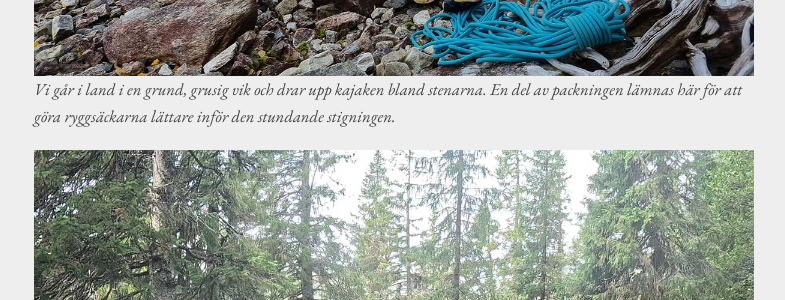
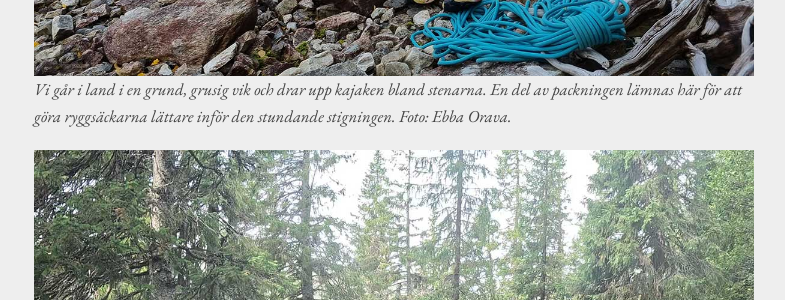
Before and after one commit to fjallklatterprojektet/fjallklatterprojektet.github.io, a Jekyll site: the page built from _posts/2025-09-08-himmelsraften.md, in a window 1280 px wide and 900 px high, scrolled down 3433 px. Shown: the part 182-482 px from the top of the window, without its empty margins (246-1031 px from the left). Built offline with Jekyll 4.4.1, drawn with Linux system fonts in a browser that asks for light colours; some of the changed text lies outside the part shown.

Commit message:
Add photo credits

```diff
--- a/_includes/image.html
+++ b/_includes/image.html
@@ -2,5 +2,10 @@
   <a href="{{ include.url }}">
     <img src="{{ include.url }}" alt="{{ include.caption }}">
   </a>
-  <figcaption>{{ include.caption }}</figcaption>
+  <figcaption>
+    {{ include.caption }}
+    {% if include.photo_credit %}
+      Foto: {{ include.photo_credit }}.
+    {% endif %}
+  </figcaption>
 </figure>
--- a/_posts/2025-09-08-himmelsraften.md
+++ b/_posts/2025-09-08-himmelsraften.md
@@ -25,7 +25,7 @@ Efter en stund korsar vi sjön och börja spana efter lämpliga landstigningspla
 
 Lite efter elva styr vi in i en rund, gruskantad vik, går i land och drar upp kajaken bland stenarna på stranden. Jag spänner repen på ryggsäcken och börjar gå. Skogen, som såg ogenomtränglig ut från kajaken, visar sig till min förvåning vara mycket lättgådd. Gamla granar står på artigt avstånd från varandra och lämnar plats för salsliknande rum, sammanbundna av djurstigar, där mossor, ris och ormbunkar pryder golven utan att nämnvärt hindra vår framfart.
 
-{% include image.html url="/assets/images/2025-09-08-himmelsraften/himmelsraften_04.jpg" caption="Vi går i land i en grund, grusig vik och drar upp kajaken bland stenarna. En del av packningen lämnas här för att göra ryggsäckarna lättare inför den stundande stigningen." %}
+{% include image.html url="/assets/images/2025-09-08-himmelsraften/himmelsraften_04.jpg" caption="Vi går i land i en grund, grusig vik och drar upp kajaken bland stenarna. En del av packningen lämnas här för att göra ryggsäckarna lättare inför den stundande stigningen." photo_credit="Ebba Orava" %}
 
 {% include image.html url="/assets/images/2025-09-08-himmelsraften/himmelsraften_05.jpg" caption="Granskogen nedanför Himmelsraften är förvånansvärt ljus och lättvandrad." %}
 
@@ -47,7 +47,7 @@ En stund senare är det Ebba som ger sig iväg uppför en mossig ramp. Jag står
 
 Jag kommer strax upp till standplatsen på en grön hylla under en stor svaplatta. Ebba har redan spanat in nästa replängd och berättar hur hon har tänkt att vi ska fortsätta. Min tur att leda nu. Denna replängd är enastående, luftig och ihållande på fantastisk klippa längs vertikala och diagonala sprickor. Resterande två replängder leder Ebba. Först över hyllor och ramper, genom en liten kamin upp till ett brantare parti, sedan via en aningen motsträvig spricka till en högertravers och vidare till ihållande men trivsam klättring rakt upp i fallinjen. Några gånger hamnar vi fel, får backa och leta oss vidare längs andra vägar, men det är hela tiden välsäkrat och känns aldrig vådligt.
 
-{% include image.html url="/assets/images/2025-09-08-himmelsraften/himmelsraften_09.jpg" caption="Jag pustar ut och njuter av utsikten efter att ha tagit mig igenom ett kort krux i början av andra replängden." %}
+{% include image.html url="/assets/images/2025-09-08-himmelsraften/himmelsraften_09.jpg" caption="Jag pustar ut och njuter av utsikten efter att ha tagit mig igenom ett kort krux i början av andra replängden." photo_credit="Ebba Orava" %}
 
 {% include image.html url="/assets/images/2025-09-08-himmelsraften/himmelsraften_10.jpg" caption="Tredje replängden traverserar vänster längs ramper och genom en liten kamin. Ebba leder snabbt och säkert." %}
 
```
Also changed, not shown: _posts/2025-09-07-nygrens_led.md (+1 -1 lines).
